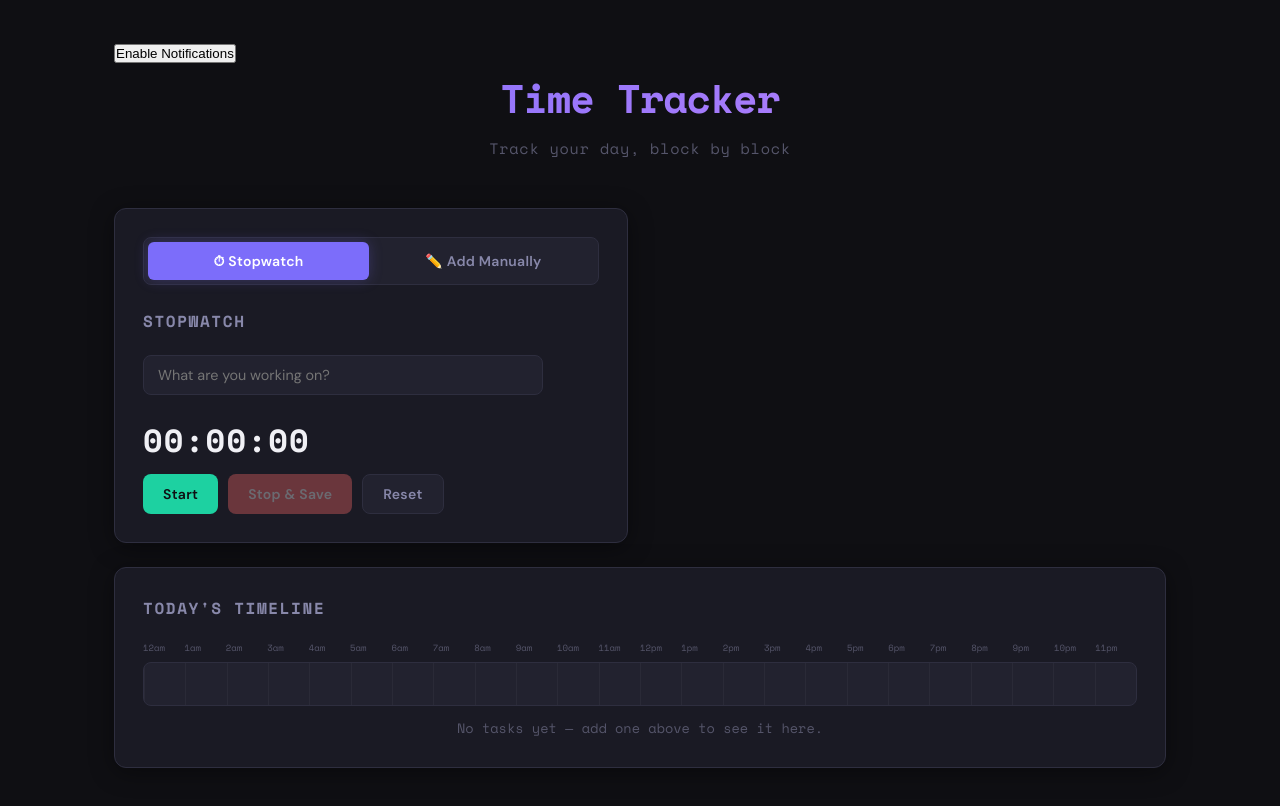
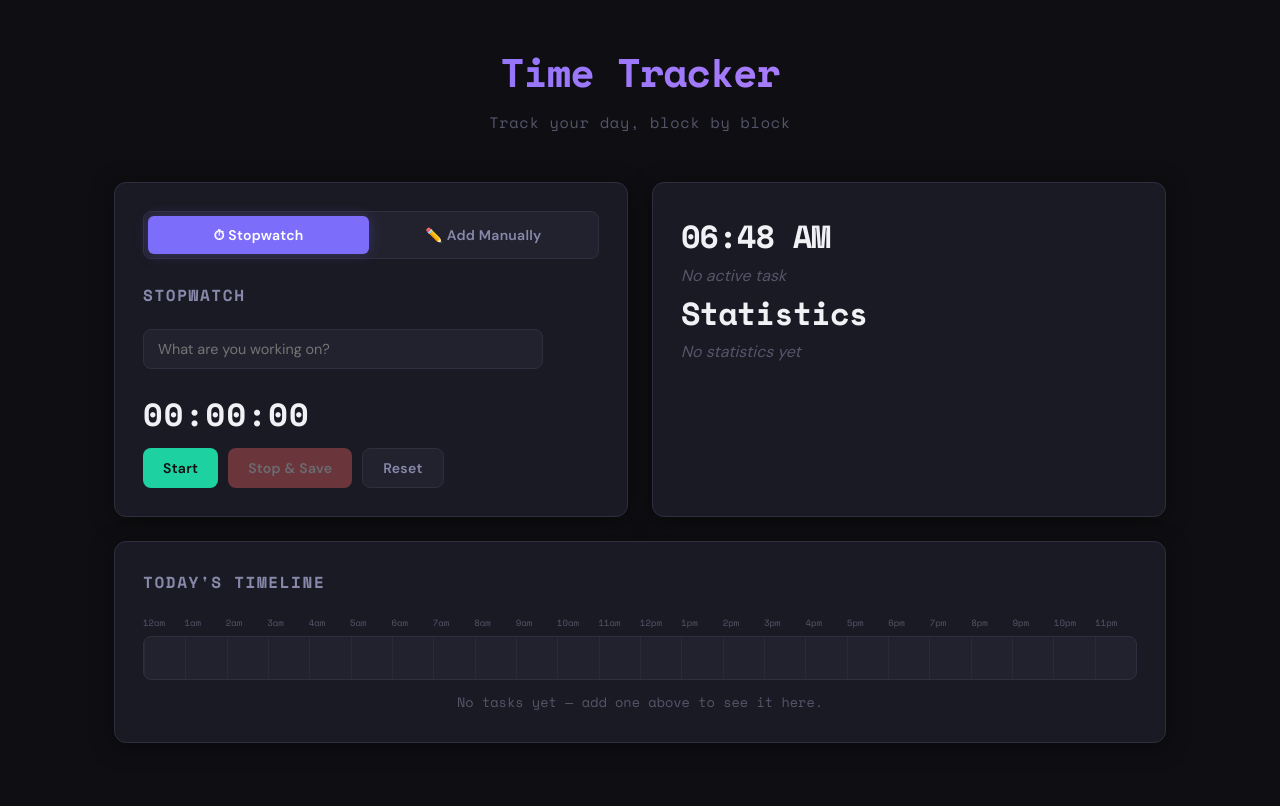
Before and after one commit to clarkchoxu/timeTracker, a React (Vite) app: page / in a window 1280 px wide. Built offline with nearby package versions, Linux system fonts and the light colour scheme.

Commit message:
Added NowPanel and Statistics

```diff
--- a/src/App.css
+++ b/src/App.css
@@ -180,3 +180,88 @@ body {
   from { opacity: 0; transform: translateY(6px); }
   to   { opacity: 1; transform: translateY(0); }
 }
+
+/* ============================================
+   NowPanel — Live Status Display
+   ============================================ */
+
+.now-panel {
+.now-panel {
+  display: flex; /* ADD THIS */
+  flex-direction: column;
+  align-items: center;
+  justify-content: center;
+  text-align: center;
+  height: 100%;
+}
+}
+
+/* Current clock time */
+.now-panel__time {
+  font-family: var(--font-mono);
+  font-size: 2rem;
+  font-weight: 700;
+  letter-spacing: -0.03em;
+  color: var(--text-primary);
+}
+
+/* Active task name */
+.now-panel__task {
+  font-size: 1.25rem;
+  font-weight: 600;
+  color: var(--accent);
+  letter-spacing: 0.01em;
+}
+
+/* Minutes remaining */
+.now-panel__remaining {
+  font-family: var(--font-mono);
+  font-size: 0.85rem;
+  color: var(--text-secondary);
+  letter-spacing: 0.08em;
+  text-transform: uppercase;
+}
+
+/* Idle state */
+.now-panel__idle {
+  font-size: 1rem;
+  color: var(--text-muted);
+  font-style: italic;
+}
+
+/* Next task preview */
+.now-panel__next {
+  margin-top: 6px;
+  font-size: 0.85rem;
+  color: var(--text-secondary);
+  border-top: 1px solid var(--border);
+  padding-top: 10px;
+  letter-spacing: 0.02em;
+}
+
+/* Optional: subtle glow when active */
+.now-panel__task {
+  text-shadow: 0 0 12px var(--accent-glow);
+}
+
+
+.statistics-panel {
+  margin-top: 28px;
+  padding-top: 20px;
+  border-top: 1px solid var(--border);
+  text-align: center;
+}
+
+.statistics-title {
+  font-family: var(--font-mono);
+  font-size: 1.1rem;
+  margin-bottom: 6px;
+  color: var(--text-primary);
+  letter-spacing: 0.05em;
+}
+
+.statistics-placeholder {
+  font-size: 0.85rem;
+  color: var(--text-muted);
+  font-style: italic;
+}
--- a/src/App.jsx
+++ b/src/App.jsx
@@ -2,6 +2,8 @@ import { useState, useEffect, useRef } from "react";
 import Stopwatch from "./Components/StopWatch";
 import TaskManager from "./Components/taskManager";
 import TimeBar from "./Components/timeBar";
+import NowPanel from "./Components/NowPanel";
+import Statistics from "./Components/statistics";
 import "./App.css";
 
 function App() {
@@ -47,44 +49,70 @@ function App() {
     localStorage.setItem("timetracker-tasks", JSON.stringify(tasks));
   }, [tasks]);
 
-  // Request notification permission once on load
-  useEffect(() => {
-    if ("Notification" in window && Notification.permission === "default") {
-      Notification.requestPermission();
+const playAlarmSound = () => {
+  const audio = new Audio(`${import.meta.env.BASE_URL}alarm.mp3`);
+  audio.play().catch(() => {});
+};
+// ✨ Flash page title
+const flashTitle = () => {
+  const originalTitle = document.title;
+  let visible = false;
+
+  const interval = setInterval(() => {
+    document.title = visible ? "⏰ TASK STARTED!" : originalTitle;
+    visible = !visible;
+  }, 1000);
+
+  const stopFlashing = () => {
+    clearInterval(interval);
+    document.title = originalTitle;
+    window.removeEventListener("focus", stopFlashing);
+  };
+
+  window.addEventListener("focus", stopFlashing);
+};
+
+// 🚀 Unified alarm trigger
+const triggerAlarm = (task) => {
+  playAlarmSound();
+
+  // If user is on another tab → system notification
+  if (document.hidden && "Notification" in window && Notification.permission === "granted") {
+    new Notification(`⏰ Time to start: ${task.name}`, {
+      body: `Scheduled ${task.startTime} → ${task.endTime}`,
+    });
+  } else {
+    // If user is on this tab → in-page alert
+    alert(`⏰ Time to start: ${task.name}!`);
   }
-  }, []);
 
-  // Alarm check — runs every minute when currentTime updates
+  flashTitle();
+};
+
   useEffect(() => {
   const hours = currentTime.getHours().toString().padStart(2, "0");
   const mins = currentTime.getMinutes().toString().padStart(2, "0");
   const timeNow = `${hours}:${mins}`;
 
-    console.log("⏰ Alarm check at:", timeNow); // helpful for debugging
+  console.log("⏰ Alarm check at:", timeNow);
 
   tasks.forEach((task) => {
     const alarmKey = `${task.id}-${timeNow}`;
 
+    // 🔔 Trigger alarm
     if (task.startTime === timeNow && !alreadyAlarmed.current.has(alarmKey)) {
       alreadyAlarmed.current.add(alarmKey);
 
       console.log("🔔 Firing alarm for:", task.name);
+      triggerAlarm(task);
+    }
 
-        if ("Notification" in window && Notification.permission === "granted") {
-          new Notification(`⏰ Time to start: ${task.name}`, {
-            body: `Scheduled ${task.startTime} → ${task.endTime}`,
-
-          });
-        } else {
-          // Fallback — always works regardless of notification permission
-          alert(`⏰ Time to start: ${task.name}!`);
-        }
-      }
+    // 🗑 Clear old alarm memory after task ends
     if (timeNow > task.endTime) {
-           alreadyAlarmed.current.forEach(key => {
+      alreadyAlarmed.current.forEach((key) => {
         if (key.startsWith(`${task.id}-`)) {
           alreadyAlarmed.current.delete(key);
-          console.log("🗑️ Clearing alarms for past task:", task.name);
+          console.log("🗑️ Clearing alarms for:", task.name);
         }
       });
     }
@@ -101,28 +129,26 @@ function App() {
 
   return (
     <div className="app">
-      <button onClick={async () => {
-  const permission = await Notification.requestPermission();
-  console.log("Permission result:", permission);
-}}>
-  Enable Notifications
-</button>
+
   <header className="app-header">
     <h1 className="app-title">Time Tracker</h1>
     <p className="app-subtitle">Track your day, block by block</p>
   </header>
 
   <main className="app-main">
+
+    {/* LEFT COLUMN */}
     <div className="app-section">
       <div className="tab-switcher">
         <button
-              className={`tab-btn ${activeTab === "stopwatch" ? "tab-btn--active" : ""}`}
+          className={`btn tab-btn ${activeTab === "stopwatch" ? "tab-btn--active" : ""}`}
           onClick={() => setActiveTab("stopwatch")}
         >
           ⏱ Stopwatch
         </button>
+
         <button
-              className={`tab-btn ${activeTab === "manual" ? "tab-btn--active" : ""}`}
+          className={`btn tab-btn ${activeTab === "manual" ? "tab-btn--active" : ""}`}
           onClick={() => setActiveTab("manual")}
         >
           ✏️ Add Manually
@@ -133,16 +159,33 @@ function App() {
         {activeTab === "stopwatch" && (
           <Stopwatch onAddTask={handleAddTask} />
         )}
+
         {activeTab === "manual" && (
           <TaskManager onAddTask={handleAddTask} />
         )}
       </div>
     </div>
 
+    {/* RIGHT COLUMN — NEW NowPanel */}
+   <div className="app-section">
+  <NowPanel
+    tasks={tasks}
+    currentTime={currentTime}
+  />
+
+  <Statistics />
+</div>
+    {/* FULL WIDTH TIMELINE */}
     <section className="app-section app-section--wide">
-          <TimeBar tasks={tasks} onDeleteTask={handleDelete} />
+      <TimeBar
+        tasks={tasks}
+        onDeleteTask={handleDelete}
+      />
     </section>
+
+
   </main>
+
 </div>
 
 
--- /dev/null
+++ b/src/Components/NowPanel.jsx
@@ -0,0 +1,84 @@
+import { useMemo } from "react";
+
+function formatTime(date) {
+  return date.toLocaleTimeString([], { hour: "2-digit", minute: "2-digit" });
+}
+
+// Convert "HH:MM" → minutes since midnight
+function toMinutes(timeStr) {
+  const [h, m] = timeStr.split(":").map(Number);
+  return h * 60 + m;
+}
+
+export default function NowPanel({ tasks, currentTime }) {
+  const nowMinutes =
+    currentTime.getHours() * 60 + currentTime.getMinutes();
+
+  const { currentTask, nextTask, minutesLeft } = useMemo(() => {
+    const sorted = [...tasks].sort(
+      (a, b) => toMinutes(a.startTime) - toMinutes(b.startTime)
+    );
+
+    let active = null;
+    let upcoming = null;
+
+    for (let task of sorted) {
+      const start = toMinutes(task.startTime);
+      const end = toMinutes(task.endTime);
+
+      // ✅ ACTIVE TASK FIXED
+      if (nowMinutes >= start && nowMinutes < end) {
+        active = task;
+      }
+
+      // ✅ NEXT TASK FIXED
+      if (!upcoming && start > nowMinutes) {
+        upcoming = task;
+      }
+    }
+
+    let remaining = 0;
+
+    if (active) {
+      const end = toMinutes(active.endTime);
+      remaining = end - nowMinutes;
+    }
+
+    return {
+      currentTask: active,
+      nextTask: upcoming,
+      minutesLeft: remaining,
+    };
+  }, [tasks, nowMinutes]);
+
+  return (
+    <div className="now-panel">
+      <div className="now-panel__time">
+        {formatTime(currentTime)}
+      </div>
+
+      {currentTask ? (
+        <>
+          <div className="now-panel__task">
+            {currentTask.name}
+          </div>
+          <div className="now-panel__remaining">
+            {minutesLeft} min left
+          </div>
+        </>
+      ) : (
+        <div className="now-panel__idle">
+          No active task
+        </div>
+      )}
+
+      {nextTask && (
+        <div className="now-panel__next">
+          Next: {nextTask.name} ({nextTask.startTime})
+        </div>
+      )}
+
+
+    </div>
+  );
+}
--- /dev/null
+++ b/src/Components/Statistics.jsx
@@ -0,0 +1,13 @@
+export default function Statistics() {
+  return (
+    <div className="now-panel">
+      <div className="now-panel__time">
+        Statistics
+      </div>
+
+      <div className="now-panel__idle">
+        No statistics yet
+      </div>
+    </div>
+  );
+}
```
Also changed, not shown: 1 other file (tests, documents, lock files or other folders). Lines whose indentation alone changed are shown as unchanged.
